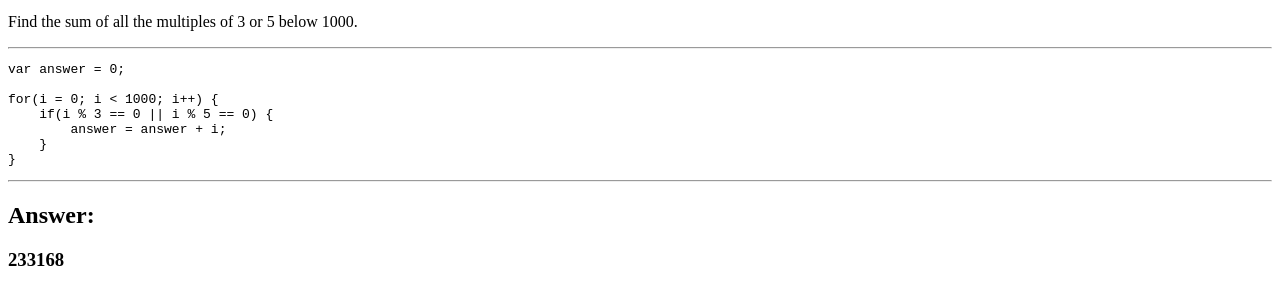
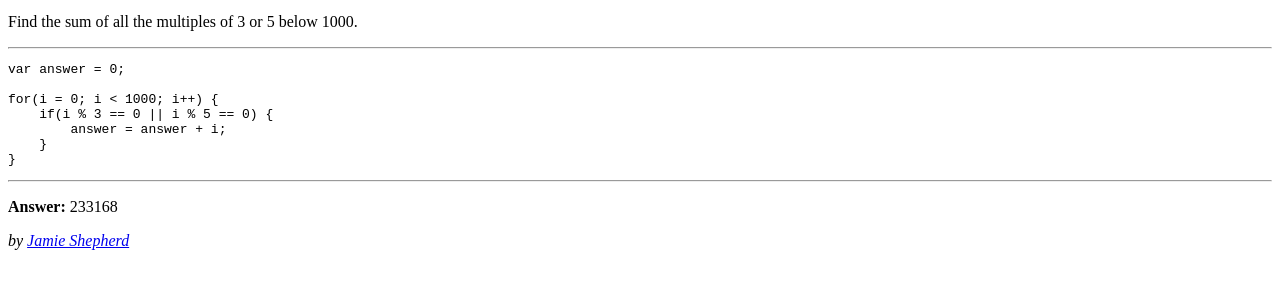
Before and after one commit to jamieshepherd/euler, a plain HTML site: page 001/index.html in a window 1280 px wide. Shown: the part 137-442 px from the top of the page. Drawn offline with Linux system fonts and the light colour scheme.

Commit message:
Added citations

```diff
--- a/001/index.html
+++ b/001/index.html
@@ -13,12 +13,10 @@
     <p>If we list all the natural numbers below 10 that are multiples of 3 or 5, we get 3, 5, 6 and 9. The sum of these multiples is 23.</p>
     <p>Find the sum of all the multiples of 3 or 5 below 1000.</p>
     <hr>
-    <pre id="code">
-
-    </pre>
+    <pre id="code"></pre>
     <hr>
-    <h2>Answer:</h2>
-    <h3 id="answer"></h3>
+    <p><strong>Answer:</strong> <span id="answer"></span></p>
+    <cite>by <a href='http://jamie.sh'>Jamie Shepherd</a></cite>
     <script src="script.js"></script>
     <script>window.fetch("script.js").then(function(e){return e.text()}).then(function(e){document.querySelector("#code").innerText=e}),document.getElementById("answer").innerHTML=answer;</script>
 </body>
```
Also changed, not shown: 002/index.html (+3 -5 lines), 003/index.html (+3 -5 lines), 1 other file.
